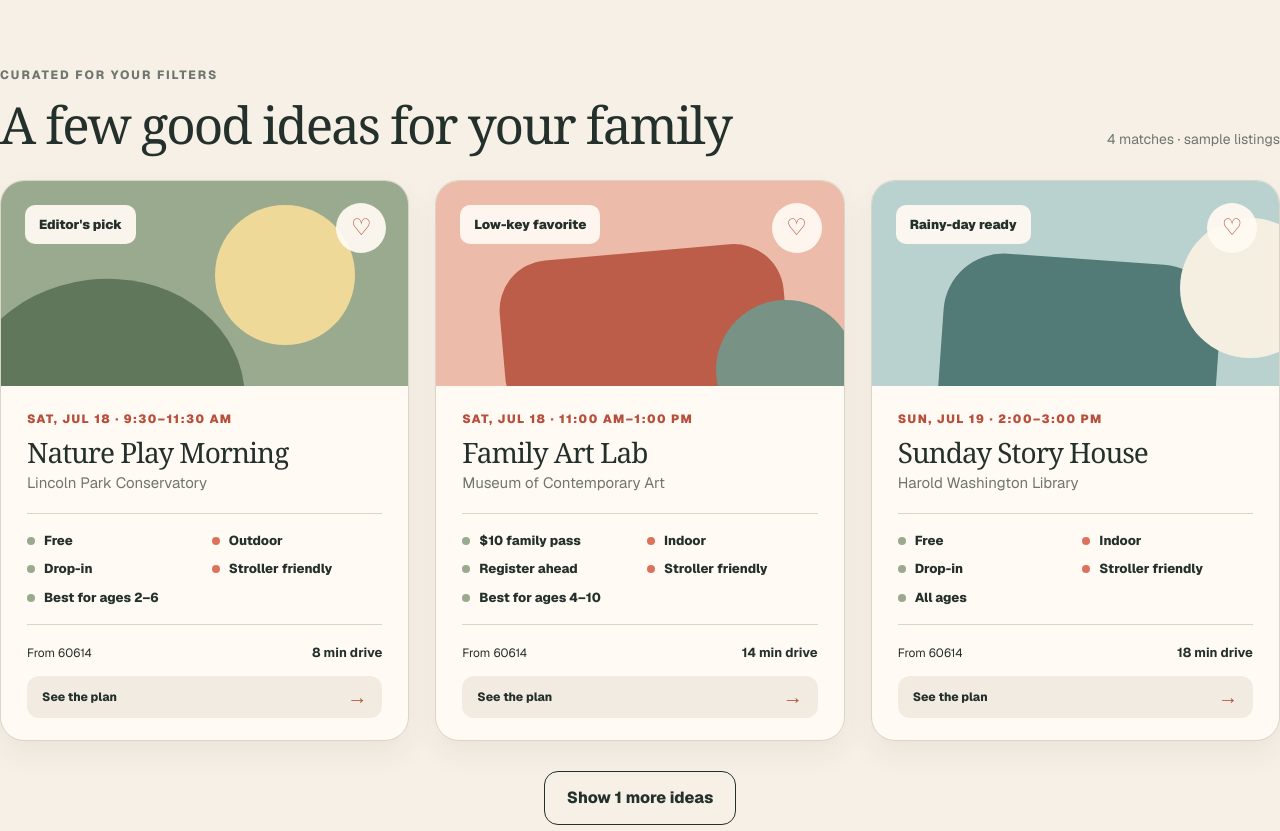
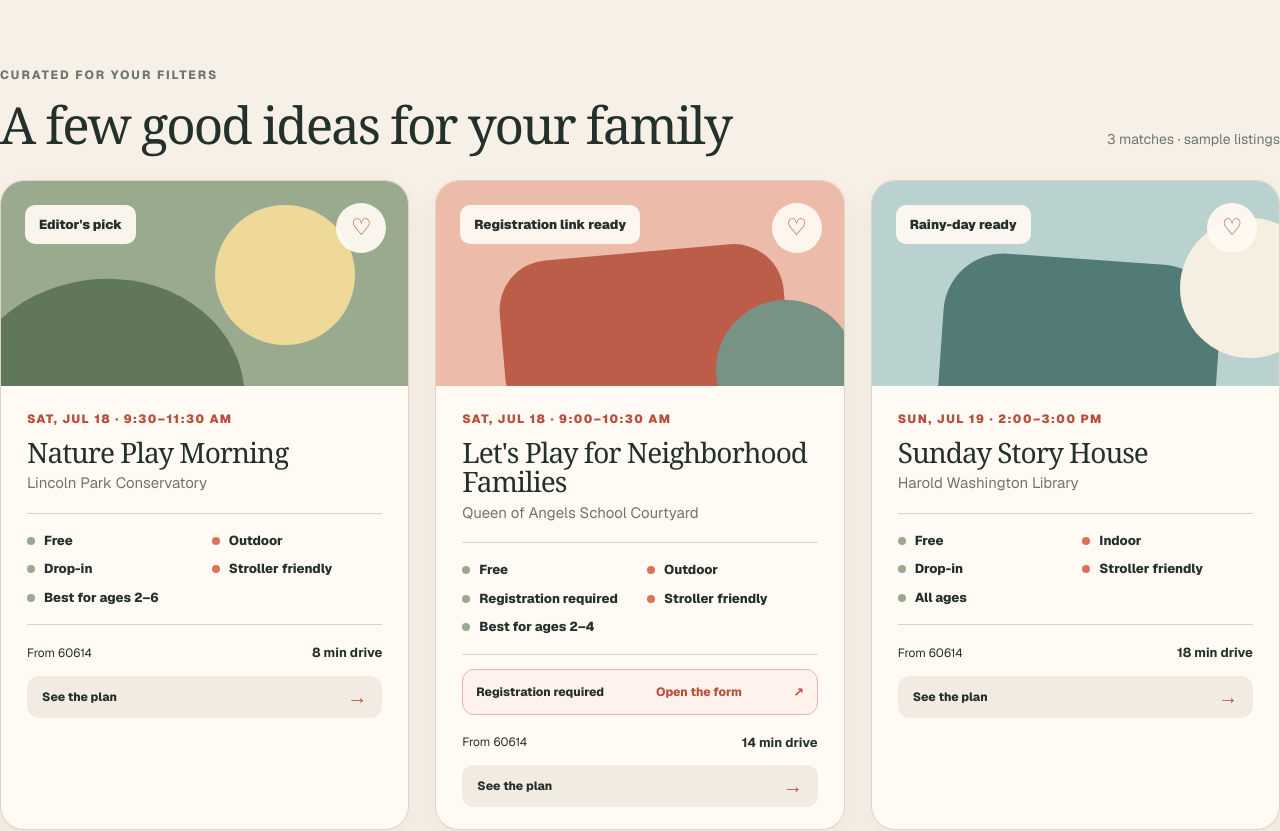
Before and after one commit to bethanycable/nook-and-roam, a Next.js app: page / in a window 1280 px wide. Shown: the part 589-1420 px from the top of the page. Built offline with nearby package versions, Linux system fonts and the light colour scheme.

Commit message:
Add direct event registration links

```diff
--- a/app/globals.css
+++ b/app/globals.css
@@ -271,6 +271,23 @@ a { color: inherit; text-decoration: none; }
 .detail-grid span::before { content: ""; display: inline-block; width: 8px; height: 8px; margin-right: 9px; border-radius: 50%; background: var(--sage); }
 .detail-grid span:nth-child(even)::before { background: var(--terracotta); }
 .detail-grid .age-detail { grid-column: 1 / -1; }
+.card-registration {
+  margin-top: 14px;
+  min-height: 46px;
+  display: flex;
+  align-items: center;
+  justify-content: space-between;
+  gap: 10px;
+  border: 1px solid #e3b7aa;
+  border-radius: 12px;
+  background: #fff1ec;
+  color: var(--terracotta-dark);
+  padding: 10px 13px;
+  font-size: 12px;
+  font-weight: 800;
+}
+.card-registration:hover { background: #fbe5dd; }
+.card-registration > span:first-child { color: var(--ink); }
 .card-footer { padding-top: 18px; display: grid; grid-template-columns: 1fr auto; gap: 6px 12px; align-items: center; font-size: 12px; }
 .card-footer strong { font-size: 13px; }
 .card-footer button { grid-column: 1 / -1; margin-top: 7px; border: 0; border-radius: 12px; background: #f1ebe1; min-height: 42px; padding: 0 15px; text-align: left; font-weight: 800; cursor: pointer; display: flex; justify-content: space-between; align-items: center; }
@@ -323,9 +340,14 @@ footer p { margin: 0; color: var(--muted); text-align: right; }
 .event-modal dl div { padding: 14px 10px 14px 0; border-bottom: 1px solid var(--line); }
 .event-modal dt { color: var(--muted); font-size: 11px; text-transform: uppercase; letter-spacing: 0.1em; font-weight: 800; }
 .event-modal dd { margin: 5px 0 0; font-weight: 750; }
+.event-modal dd small { display: block; margin-top: 5px; color: var(--muted); font-size: 11px; line-height: 1.35; font-weight: 500; }
 .modal-actions { display: flex; align-items: center; gap: 18px; }
-.modal-actions .primary-button { min-height: 52px; border-radius: 14px; flex: none; }
-.modal-actions span { color: var(--muted); font-size: 11px; line-height: 1.4; }
+.modal-actions .primary-button { min-height: 52px; border-radius: 14px; flex: none; display: inline-flex; align-items: center; gap: 9px; }
+.modal-actions .primary-button span { font-size: 16px; }
+.secondary-button { min-height: 52px; border: 1px solid var(--ink); border-radius: 14px; background: transparent; padding: 0 20px; font-weight: 800; cursor: pointer; }
+.secondary-button:hover { background: #eee6db; }
+.source-row { margin-top: 16px; display: flex; justify-content: space-between; align-items: center; gap: 18px; color: var(--muted); font-size: 11px; line-height: 1.4; }
+.source-row a { color: var(--terracotta-dark); font-weight: 800; white-space: nowrap; text-decoration: underline; text-underline-offset: 3px; }
 
 @media (max-width: 1120px) {
   .finder, .filter-section, .events-section, .places-section, footer { margin-left: 24px; margin-right: 24px; }
@@ -372,6 +394,8 @@ footer p { margin: 0; color: var(--muted); text-align: right; }
   .event-modal h2 { font-size: 36px; }
   .event-modal dl { grid-template-columns: 1fr; }
   .modal-actions { align-items: stretch; flex-direction: column; }
+  .modal-actions .primary-button { justify-content: center; }
+  .source-row { align-items: flex-start; flex-direction: column; gap: 8px; }
 }
 
 @media (prefers-reduced-motion: reduce) {
--- a/app/page.tsx
+++ b/app/page.tsx
@@ -12,7 +12,10 @@ type EventItem = {
   cost: string;
   isFree: boolean;
   setting: "Indoor" | "Outdoor";
-  registration: "Drop-in" | "Register ahead";
+  registration: "Drop-in" | "Registration required";
+  registrationNote?: string;
+  registrationUrl?: string;
+  sourceUrl: string;
   stroller: boolean;
   ageLabel: string;
   ageMin: number;
@@ -35,6 +38,7 @@ const events: EventItem[] = [
     isFree: true,
     setting: "Outdoor",
     registration: "Drop-in",
+    sourceUrl: "https://www.chicagoparkdistrict.com/parks-facilities/lincoln-park-conservatory",
     stroller: true,
     ageLabel: "Best for ages 2–6",
     ageMin: 2,
@@ -46,23 +50,26 @@ const events: EventItem[] = [
   },
   {
     id: 2,
-    title: "Family Art Lab",
-    venue: "Museum of Contemporary Art",
+    title: "Let's Play for Neighborhood Families",
+    venue: "Queen of Angels School Courtyard",
     dateLabel: "SAT, JUL 18",
     dayGroup: "weekend",
-    time: "11:00 AM–1:00 PM",
-    cost: "$10 family pass",
-    isFree: false,
-    setting: "Indoor",
-    registration: "Register ahead",
+    time: "9:00–10:30 AM",
+    cost: "Free",
+    isFree: true,
+    setting: "Outdoor",
+    registration: "Registration required",
+    registrationNote: "Spaces are limited, so families should register before arriving.",
+    registrationUrl: "https://www.queenofangelschicago.org/apps/forms2/?f=58131",
+    sourceUrl: "https://www.lincolnsquare.org/events/details/let-s-play-event-at-queen-of-angels-55117",
     stroller: true,
-    ageLabel: "Best for ages 4–10",
-    ageMin: 4,
-    ageMax: 10,
+    ageLabel: "Best for ages 2–4",
+    ageMin: 2,
+    ageMax: 4,
     driveMinutes: 14,
-    note: "A hands-on art session that works well for mixed ages and gives grown-ups something to enjoy too.",
+    note: "A short morning of movement, art, and low-pressure play designed for toddlers and preschoolers with their grown-ups.",
     art: "art-coral",
-    badge: "Low-key favorite",
+    badge: "Registration link ready",
   },
   {
     id: 3,
@@ -75,6 +82,7 @@ const events: EventItem[] = [
     isFree: true,
     setting: "Indoor",
     registration: "Drop-in",
+    sourceUrl: "https://www.chipublib.org/locations/34/",
     stroller: true,
     ageLabel: "All ages",
     ageMin: 0,
@@ -86,43 +94,47 @@ const events: EventItem[] = [
   },
   {
     id: 4,
-    title: "Little Chefs: Summer Picnic",
-    venue: "Green City Market",
-    dateLabel: "SAT, JUL 18",
-    dayGroup: "weekend",
-    time: "10:00–11:00 AM",
-    cost: "$8 per child",
+    title: "RiverLab: Family Paddle",
+    venue: "River Park",
+    dateLabel: "WED, JUL 22",
+    dayGroup: "weekday",
+    time: "5:00–7:00 PM",
+    cost: "$5 per person",
     isFree: false,
     setting: "Outdoor",
-    registration: "Register ahead",
-    stroller: true,
-    ageLabel: "Best for ages 5–9",
-    ageMin: 5,
-    ageMax: 9,
-    driveMinutes: 11,
-    note: "A structured activity for kids who like to make things, plus an easy market stroll for everyone else.",
+    registration: "Registration required",
+    registrationNote: "Advance registration includes equipment and basic instruction.",
+    registrationUrl: "https://anc.apm.activecommunities.com/chicagoparkdistrict/activity/search/detail/584143?onlineSiteId=0&from_original_cui=true",
+    sourceUrl: "https://www.chicagoparkdistrict.com/events/riverlab-family-paddle-river-6",
+    stroller: false,
+    ageLabel: "All ages with an adult",
+    ageMin: 0,
+    ageMax: 18,
+    driveMinutes: 20,
+    note: "A guided, beginner-friendly paddle with equipment included; youth under 18 attend with an adult.",
     art: "art-market",
-    badge: "Hands-on",
+    badge: "Registration link ready",
   },
   {
     id: 5,
-    title: "Firefly Walk",
-    venue: "North Park Village Nature Center",
-    dateLabel: "FRI, JUL 17",
+    title: "Green City Market at Lincoln Park",
+    venue: "Lincoln Park",
+    dateLabel: "SAT, JUL 18",
     dayGroup: "today",
-    time: "7:30–8:30 PM",
+    time: "7:00 AM–1:00 PM",
     cost: "Free",
     isFree: true,
     setting: "Outdoor",
-    registration: "Register ahead",
-    stroller: false,
-    ageLabel: "Best for ages 6–12",
-    ageMin: 6,
-    ageMax: 12,
-    driveMinutes: 24,
-    note: "A special after-dinner adventure for older kids who can manage an unpaved twilight trail.",
-    art: "art-night",
-    badge: "Worth staying up",
+    registration: "Drop-in",
+    sourceUrl: "https://www.greencitymarket.org/calendar/",
+    stroller: true,
+    ageLabel: "All ages",
+    ageMin: 0,
+    ageMax: 18,
+    driveMinutes: 7,
+    note: "A flexible, come-and-go market stop with local food, open space, and occasional children's programming.",
+    art: "art-garden",
+    badge: "Easy drop-in",
   },
   {
     id: 6,
@@ -135,6 +147,7 @@ const events: EventItem[] = [
     isFree: true,
     setting: "Outdoor",
     registration: "Drop-in",
+    sourceUrl: "https://www.gallagherway.com/events",
     stroller: true,
     ageLabel: "All ages",
     ageMin: 0,
@@ -401,9 +414,20 @@ export default function Home() {
                       <span>{event.cost}</span>
                       <span>{event.setting}</span>
                       <span>{event.registration}</span>
-                      <span>{event.stroller ? "Stroller friendly" : "Carrier recommended"}</span>
+                      <span>{event.stroller ? "Stroller friendly" : "Not stroller friendly"}</span>
                       <span className="age-detail">{event.ageLabel}</span>
                     </div>
+                    {event.registrationUrl && (
+                      <a
+                        className="card-registration"
+                        href={event.registrationUrl}
+                        target="_blank"
+                        rel="noreferrer"
+                      >
+                        <span>Registration required</span>
+                        Open the form <span aria-hidden="true">↗</span>
+                      </a>
+                    )}
                     <div className="card-footer">
                       <span>From {locationLabel.split(" · ")[0]}</span>
                       <strong>{driveTime} min drive</strong>
@@ -474,16 +498,41 @@ export default function Home() {
             <dl>
               <div><dt>Cost</dt><dd>{selectedEvent.cost}</dd></div>
               <div><dt>Setting</dt><dd>{selectedEvent.setting}</dd></div>
-              <div><dt>Planning</dt><dd>{selectedEvent.registration}</dd></div>
+              <div>
+                <dt>Planning</dt>
+                <dd>
+                  {selectedEvent.registration}
+                  {selectedEvent.registrationNote && <small>{selectedEvent.registrationNote}</small>}
+                </dd>
+              </div>
               <div><dt>Age fit</dt><dd>{selectedEvent.ageLabel}</dd></div>
-              <div><dt>Getting around</dt><dd>{selectedEvent.stroller ? "Stroller friendly" : "Carrier recommended"}</dd></div>
+              <div><dt>Getting around</dt><dd>{selectedEvent.stroller ? "Stroller friendly" : "Not stroller friendly"}</dd></div>
               <div><dt>From your area</dt><dd>{Math.max(5, selectedEvent.driveMinutes + driveOffset)} min drive</dd></div>
             </dl>
             <div className="modal-actions">
-              <button className="primary-button" type="button" onClick={() => toggleFavorite(selectedEvent.id)}>
+              {selectedEvent.registrationUrl && (
+                <a
+                  className="primary-button"
+                  href={selectedEvent.registrationUrl}
+                  target="_blank"
+                  rel="noreferrer"
+                >
+                  Go to registration <span aria-hidden="true">↗</span>
+                </a>
+              )}
+              <button className="secondary-button" type="button" onClick={() => toggleFavorite(selectedEvent.id)}>
                 {favorites.includes(selectedEvent.id) ? "Saved to your list" : "Save this idea"}
               </button>
-              <span>Source link available when live feeds are connected.</span>
+            </div>
+            <div className="source-row">
+              <span>
+                {selectedEvent.registrationUrl
+                  ? "Registration happens on the organizer's site."
+                  : "No advance registration is listed for this event."}
+              </span>
+              <a href={selectedEvent.sourceUrl} target="_blank" rel="noreferrer">
+                View official source <span aria-hidden="true">↗</span>
+              </a>
             </div>
           </section>
         </div>
```
Also changed, not shown: 2 other files (tests, documents, lock files or other folders).
